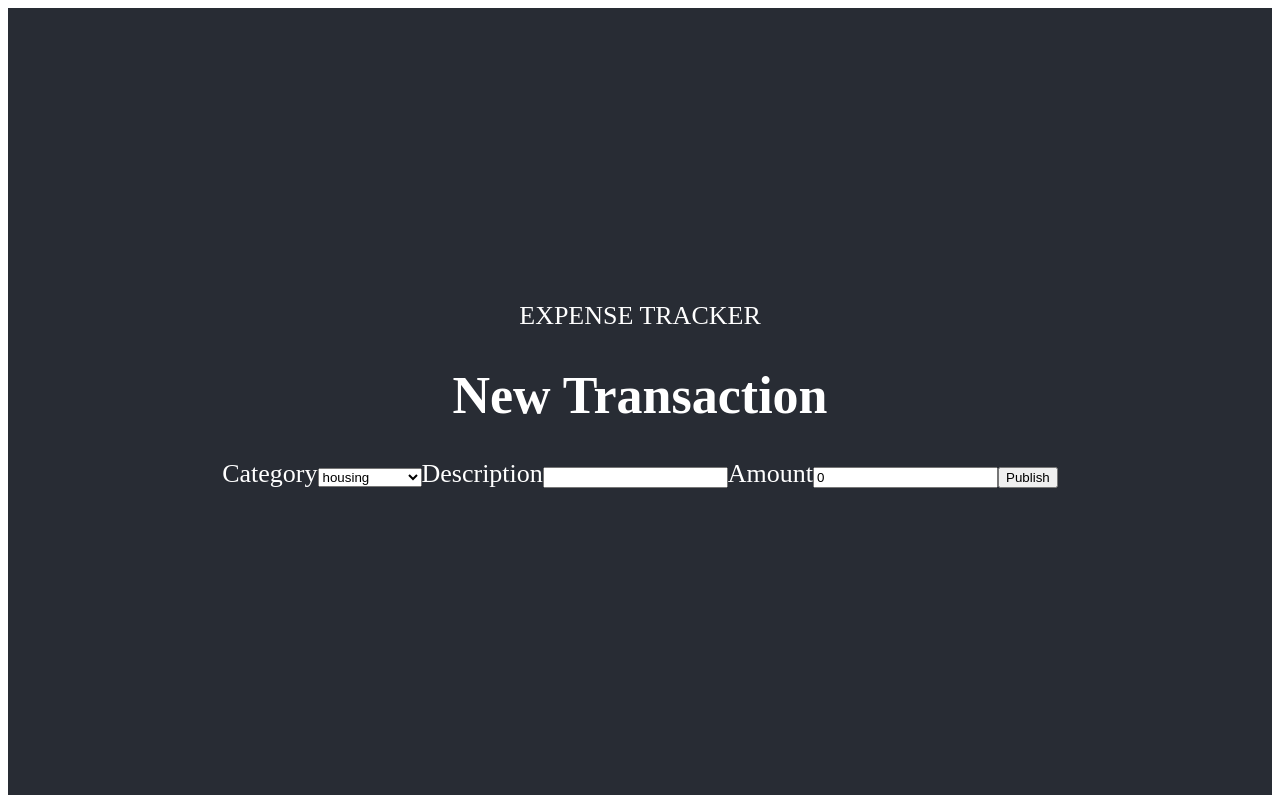
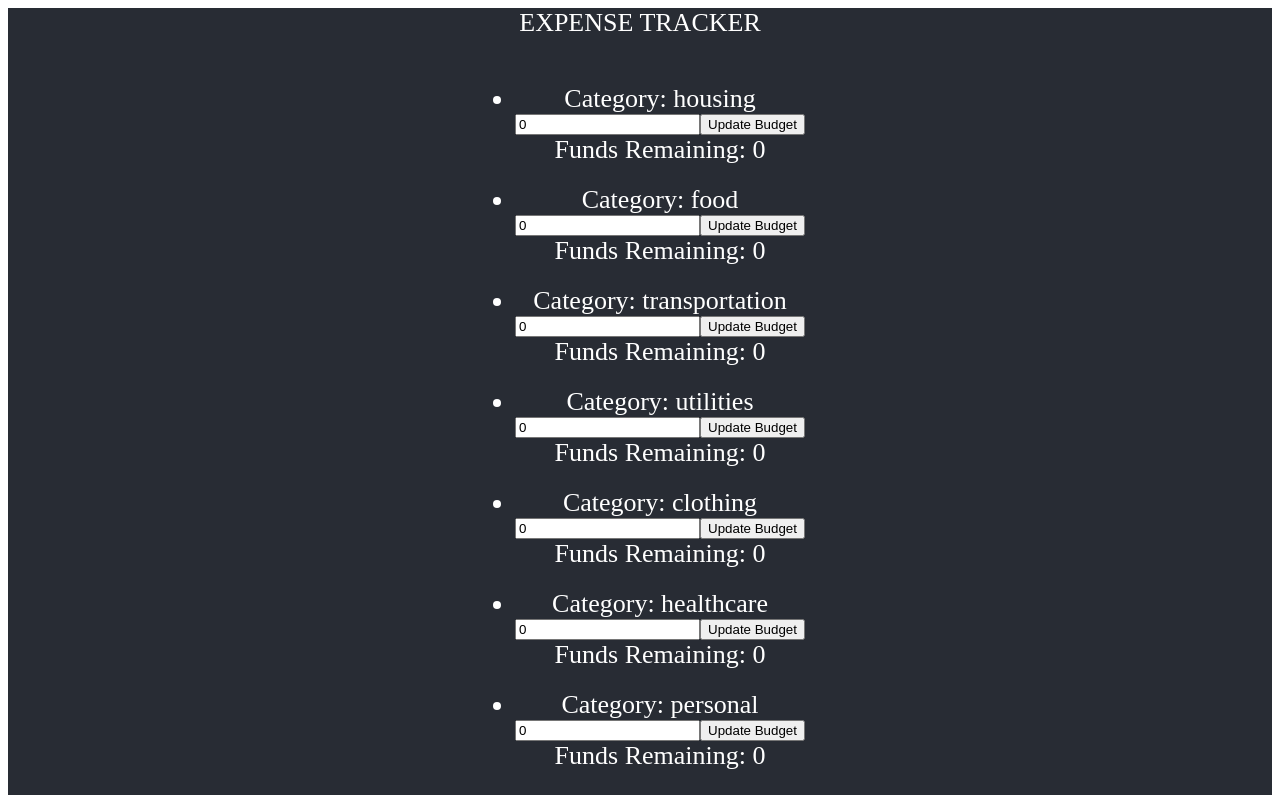
Before and after one commit to lilykriopelle/codecademy-expense-tracker, a React (Create React App) app: page / in a window 1280 px wide. Shown: the top 795 px of the page. Built offline with nearby package versions, Linux system fonts and the light colour scheme.

Commit message:
Add budgets to expense tracker.

```diff
--- a/src/app/App.css
+++ b/src/app/App.css
@@ -36,3 +36,11 @@
     transform: rotate(360deg);
   }
 }
+
+.budget-container {
+  margin: 20px;
+}
+
+.budget-form {
+  display: flex
+}
--- a/src/app/App.js
+++ b/src/app/App.js
@@ -1,11 +1,13 @@
 import './App.css';
 import Transactions from '../features/transactions/Transactions'
+import Budgets from '../features/budgets/Budgets'
 
 function App() {
   return (
     <div className="App">
       <header className="App-header">
         EXPENSE TRACKER
+        <Budgets />
         <Transactions />
       </header>
     </div>
--- a/src/app/store.js
+++ b/src/app/store.js
@@ -1,8 +1,10 @@
 import { configureStore } from '@reduxjs/toolkit';
 import transactionsReducer from '../features/transactions/transactionsSlice';
+import budgetsReducer from '../features/budgets/budgetsSlice';
 
 export default configureStore({
   reducer: {
     transactions: transactionsReducer,
+    budgets: budgetsReducer,
   },
 });
--- /dev/null
+++ b/src/components/Budget.js
@@ -0,0 +1,32 @@
+import React, { useState } from 'react';
+import { useDispatch, useSelector } from 'react-redux';
+import { editBudget } from '../features/budgets/budgetsSlice';
+import { selectTransactionsByCategory } from '../features/transactions/transactionsSlice';
+
+export default function Budget({budget}) {
+  const dispatch = useDispatch();
+  const [amount, setAmount] = useState(budget.amount);
+  const transactions = useSelector(selectTransactionsByCategory)
+
+  const handleEdit = e => {
+    e.preventDefault()
+    dispatch(editBudget({category: budget.category, amount: amount}))
+  }
+
+  const calculateTotalExpenses = () => {
+    return transactions[budget.category]
+      .map(transaction => transaction.amount)
+      .reduce((amount1, amount2) => amount1 + amount2, 0)
+  }
+
+  return (
+    <li className="budget-container">
+      Category: {budget.category}
+      <form onSubmit={handleEdit} className="budget-form">
+        <input value={amount} onChange={e => setAmount(e.currentTarget.value)} type='number' step='0.01'/>
+        <button>Update Budget</button>
+      </form>
+      <div>Funds Remaining: {budget.amount - calculateTotalExpenses()}</div>
+    </li>
+  );
+}
--- a/src/components/TransactionForm.js
+++ b/src/components/TransactionForm.js
@@ -11,7 +11,7 @@
 
   const handleSubmit = e => {
     e.preventDefault();
-    dispatch(addTransaction({category: category, description: description, amount: amount, id: uuidv4()}));
+    dispatch(addTransaction({category: category, description: description, amount: parseFloat(amount), id: uuidv4()}));
     setCategory(CATEGORIES[0]);
     setDescription('');
     setAmount(0);
--- /dev/null
+++ b/src/features/budgets/Budgets.js
@@ -0,0 +1,15 @@
+import React from 'react';
+import { useSelector } from 'react-redux';
+import { selectBudgets } from './budgetsSlice';
+import Budget from '../../components/Budget';
+
+const Transactions = () => {
+  const budgets = useSelector(selectBudgets);
+  return (
+    <ul className='comments-container'>
+      { budgets.map(budget => <Budget budget={budget}/>) }
+    </ul>
+  );
+};
+
+export default Transactions;
--- /dev/null
+++ b/src/features/budgets/budgetsSlice.js
@@ -0,0 +1,19 @@
+import { createSlice } from '@reduxjs/toolkit';
+
+export const CATEGORIES = ['housing', 'food', 'transportation', 'utilities', 'clothing', 'healthcare', 'personal', 'education', 'entertainment'];
+const initialState = CATEGORIES.map(category => ({ category: category, amount: 0 }))
+
+export const budgetsSlice = createSlice({
+  name: 'budgets',
+  initialState: initialState,
+  reducers: {
+    editBudget: (state, action) => {
+      const { category, amount } = action.payload
+      state.find(budget => budget.category === category).amount = amount
+    },
+  }
+});
+
+export const selectBudgets = (state) => state.budgets;
+export const { editBudget } = budgetsSlice.actions
+export default budgetsSlice.reducer;
--- a/src/features/transactions/transactionsSlice.js
+++ b/src/features/transactions/transactionsSlice.js
@@ -19,6 +19,7 @@
   }
 });
 
+export const selectTransactionsByCategory = (state) => state.transactions;
 export const selectTransactions = (state) => Object.values(state.transactions).reduce((a,b) => [...a, ...b], []);
-export const { addTransaction, deleteTransaction } = transactionsSlice.actions
+export const { addTransaction, deleteTransaction } = transactionsSlice.actions;
 export default transactionsSlice.reducer;
```
Also changed, not shown: 1 other file (tests, documents, lock files or other folders).
